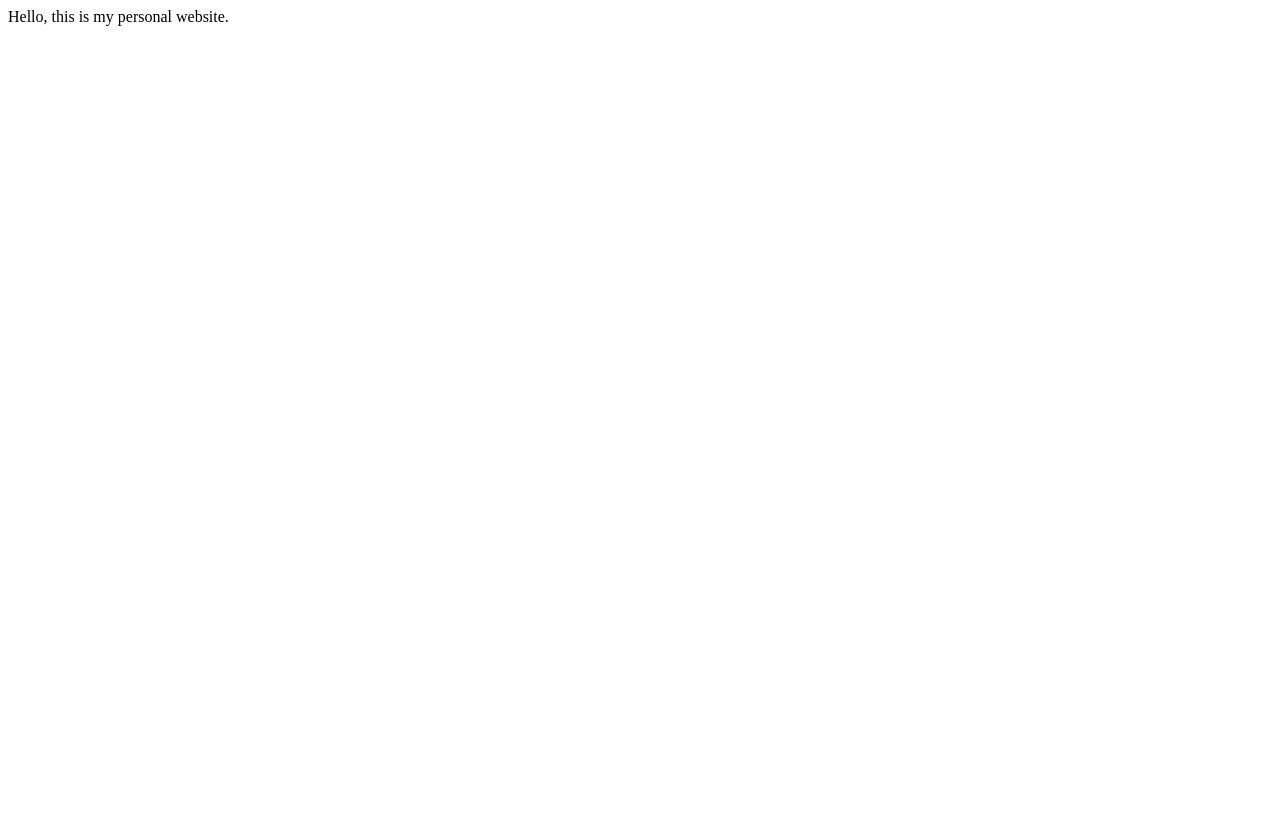
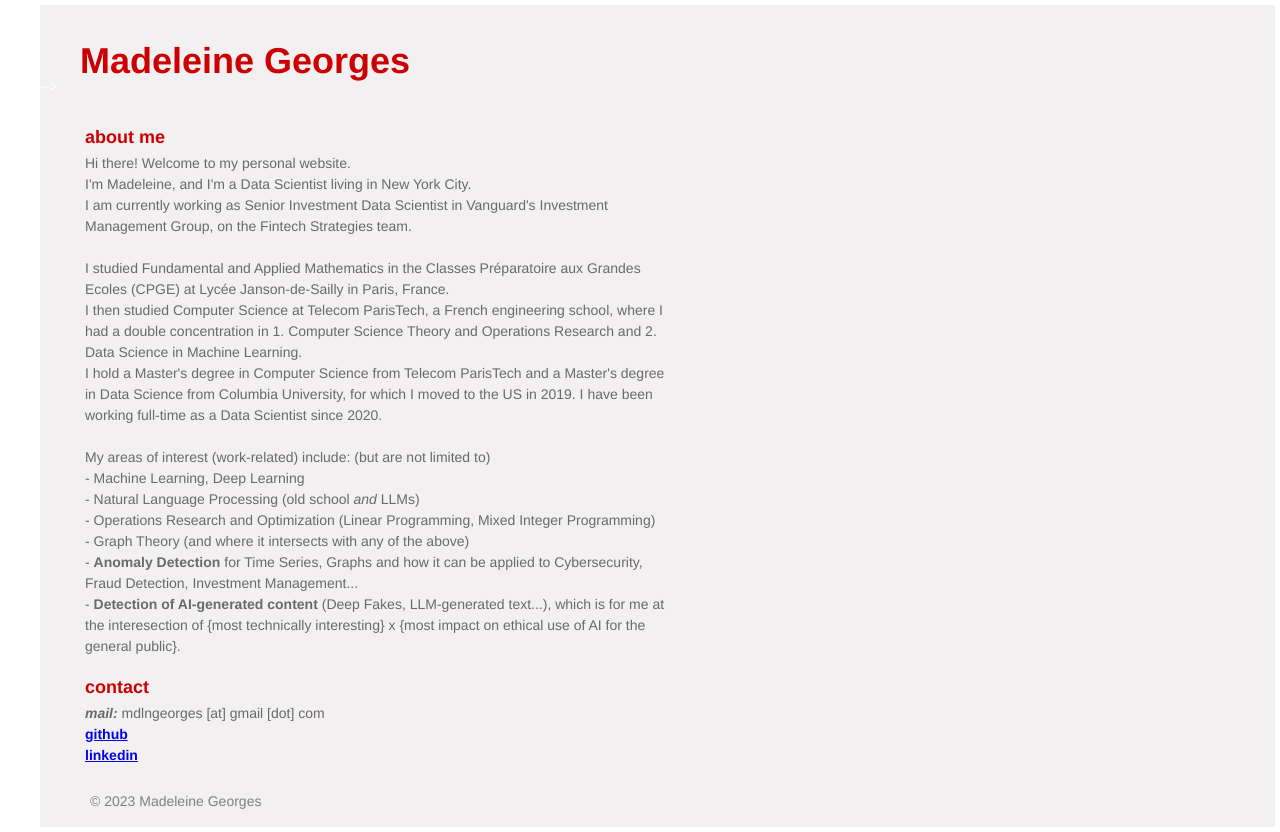
Before and after one commit to mdlngeorges/mdlngeorges.github.io, a plain HTML site: page index.html in a window 1280 px wide. Before the commit the page ends 800 px from the top, so only its background shows below. Drawn offline with Linux system fonts and the light colour scheme.

Commit message:
Adding content and css style.

```diff
--- a/index.html
+++ b/index.html
@@ -1 +1,63 @@
-Hello, this is my personal website.
+<!DOCTYPE html>
+<html lang="en">
+<head>
+    <meta charset="UTF-8">
+    <meta name="viewport" content="width=device-width, initial-scale=1.0">
+    <title>Madeleine Georges</title>
+    <link rel="stylesheet" href="style.css">
+</head>
+<body>
+    <header>
+        <h1>Madeleine Georges</h1>
+        <!-- <nav>
+            <ul>
+                <li><a href="#about">About</a></li>
+                <!-- <li><a href="#portfolio">Portfolio</a></li> -->
+                <!-- <li><a href="#contact">Contact</a></li>
+            </ul>
+        </nav> --> -->
+    </header>
+
+    <section id="about">
+        <h2>About Me</h2>
+        <p class="word-wrap">Hi there! Welcome to my personal website. <br>
+            I'm Madeleine, and I'm a Data Scientist living in New York City. <br>
+            I am currently working as Senior Investment Data Scientist in Vanguard's Investment Management Group,
+            on the Fintech Strategies team.
+            <br> <br>
+            I studied Fundamental and Applied Mathematics in the Classes Préparatoire aux Grandes Ecoles (CPGE) at Lycée Janson-de-Sailly in Paris, France. <br>
+            I then studied Computer Science at Telecom ParisTech, a French engineering school, where I had a double concentration in 1. Computer Science Theory and Operations Research and 2. Data Science in Machine Learning. <br>
+            I hold a Master's degree in Computer Science from Telecom ParisTech and a Master's degree in Data Science from Columbia University, for which I moved to the US in 2019.
+            I have been working full-time as a Data Scientist since 2020.
+            <br> <br>
+            My areas of interest (work-related) include: (but are not limited to) <br>
+            - Machine Learning, Deep Learning <br>
+            - Natural Language Processing (old school <i>and</i> LLMs) <br>
+            - Operations Research and Optimization (Linear Programming, Mixed Integer Programming) <br>
+            - Graph Theory (and where it intersects with any of the above) <br>
+            - <b>Anomaly Detection</b> for Time Series, Graphs and how it can be applied to Cybersecurity, Fraud Detection, Investment Management... <br>
+            - <b>Detection of AI-generated content</b> (Deep Fakes, LLM-generated text...), which is for me at the interesection of {most technically interesting} x {most impact on ethical use of AI for the general public}. <br>
+        </p>
+    </section>
+
+    <!-- <section id="portfolio">
+        <h2>Portfolio</h2>
+        <p>Here are some of my recent projects:</p>
+        <!-- Add project items here -->
+    <!-- </section> -->
+
+    <section id="contact">
+        <h2>Contact</h2>
+        <p>
+            <i><b>mail:</b></i> mdlngeorges [at] gmail [dot] com <br>
+            <a href="https://github.com/mdlngeorges"><b>github</b></a> <br>
+            <a href="http://linkedin.com/in/mdlngeorges"><b>linkedin</b></a> <br>
+        </p>
+
+    </section>
+
+    <footer>
+        <p>&copy; 2023 Madeleine Georges</p>
+    </footer>
+</body>
+</html>
--- /dev/null
+++ b/style.css
@@ -0,0 +1,71 @@
+/* Reset some default browser styles */
+body, h1, h2, p, ul, li {
+    /* set left margin to 40px and the rest to 5px */
+    margin: 5px 5px 5px 40px;
+    padding: 0;
+}
+
+/* Set a background color and font for the entire page */
+body {
+    background-color: #ffffff;
+    font-family: Helvetica, Arial, sans-serif;
+    color: #6a6a6a;
+    font-size: 14px;
+    /* set the space between lines to 1.5 times font size */
+    line-height: 1.5em;
+}
+
+/* Style the header */
+header {
+    background-color: #f2f0f0;; /* HTML crimson color for header background */
+    color: #fff; /* White text color for header */
+    padding-top: 40px;
+    padding-bottom: 20px;
+    text-align: left;
+}
+
+header h1 {
+    font-size: 36px;
+    color: #c00;
+}
+
+nav ul {
+    list-style: none;
+
+    padding-bottom: 40px;
+}
+
+nav ul li {
+    display: inline;
+    /* margin-right: 10px; */
+}
+
+nav a {
+    color: #808080;
+    text-decoration: none;
+}
+
+/* Style sections */
+section {
+    padding: 5px;
+    background-color: #f2f0f0;;
+}
+
+h2 {
+    font-size: 18px;
+    color: #c00; /* HTML crimson color for section titles */
+    text-transform: lowercase;
+}
+
+/* Style the footer */
+footer {
+    background-color: #f2f0f0; /* HTML crimson color for footer background */
+    color: #808080; /* White text color for footer */
+    text-align: left;
+    padding: 10px;
+}
+
+.word-wrap {
+    word-wrap: break-word;
+    max-width: 75ch; /* Adjust as needed. Paul Graham style: 70ch*/
+}
```
